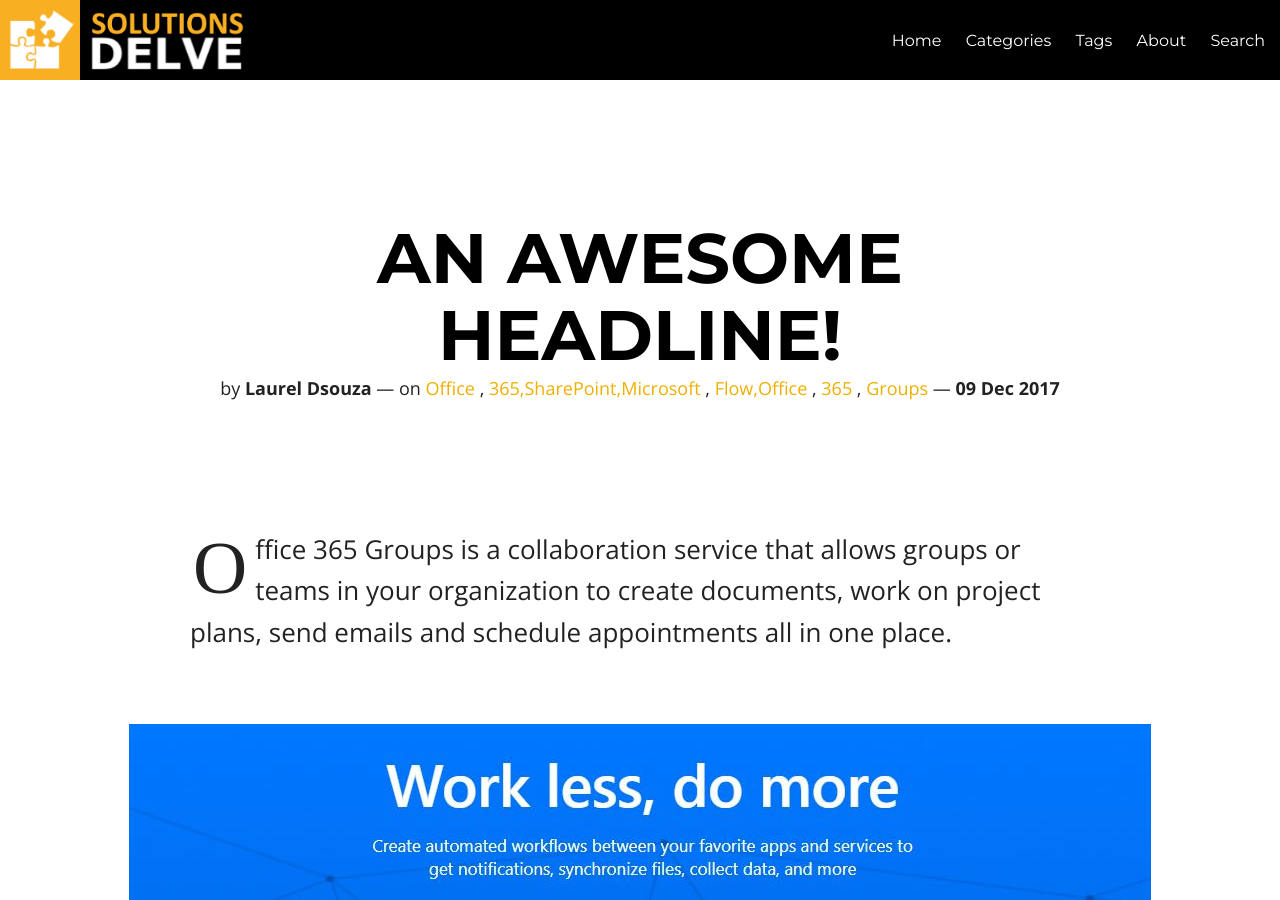
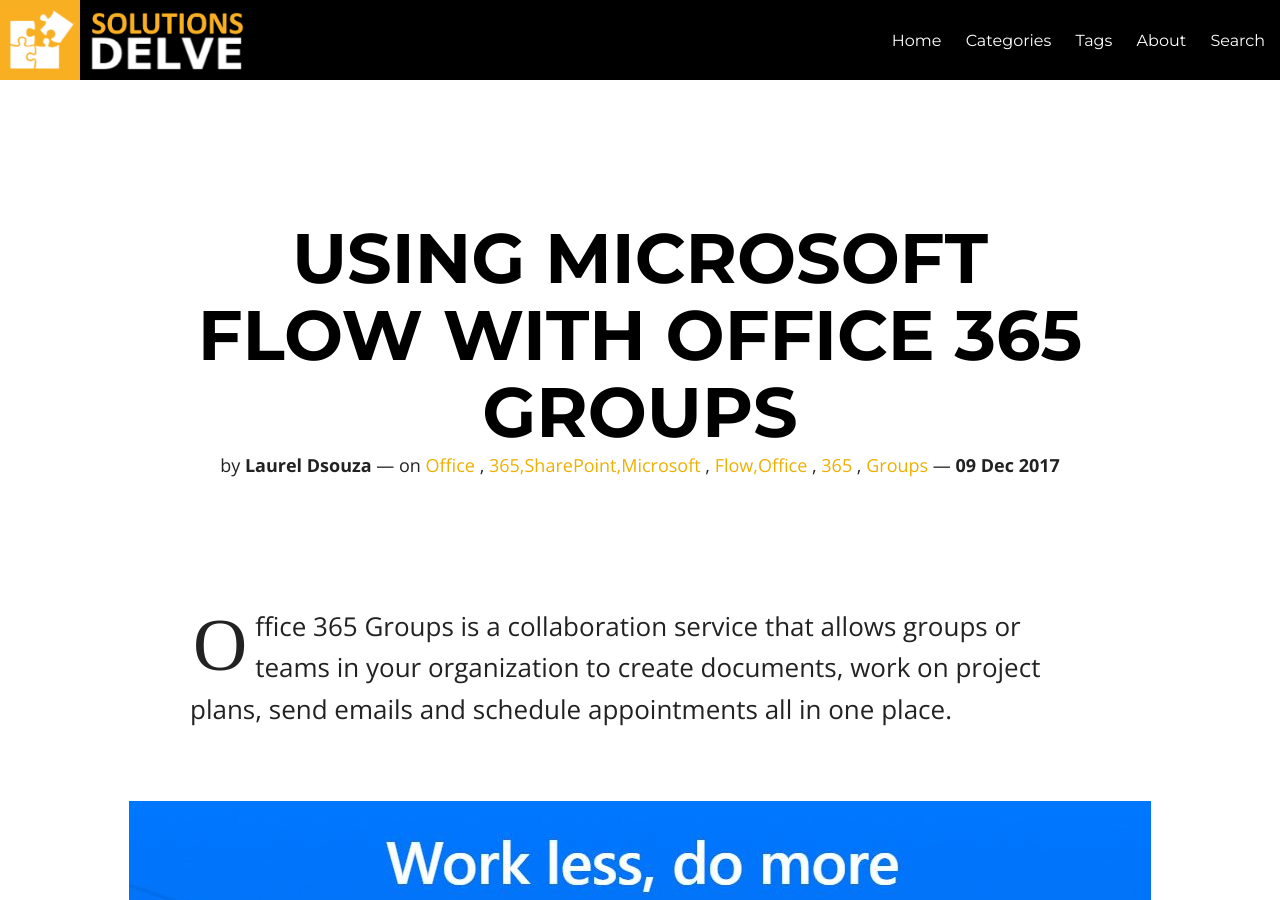
Before and after one commit to ldsouza/ldsouza.github.io, a Jekyll site: the page built from _posts/2017-12-09-using-microsoft-flow-with-office-365-groups.md, in a window 1280 px wide and 900 px high. Built offline with Jekyll 4.4.1, drawn with Linux system fonts in a browser that asks for light colours; nearby versions of some CDN libraries; library files that are not in the unit come from our copies.

Commit message:
Update 2017-12-09-using-microsoft-flow-with-office-365-groups.md

```diff
--- a/_posts/2017-12-09-using-microsoft-flow-with-office-365-groups.md
+++ b/_posts/2017-12-09-using-microsoft-flow-with-office-365-groups.md
@@ -6,9 +6,7 @@
 comments: false
 category: Office 365
 tags: 'Office 365,SharePoint,Microsoft Flow,Office 365 Groups'
-categories:
-  - personal
-title: An Awesome Headline!
+title: Using Microsoft Flow with Office 365 Groups
 ---
 
 Office 365 Groups is a collaboration service that allows groups or teams in your organization to create documents, work on project plans, send emails and schedule appointments all in one place.
```
